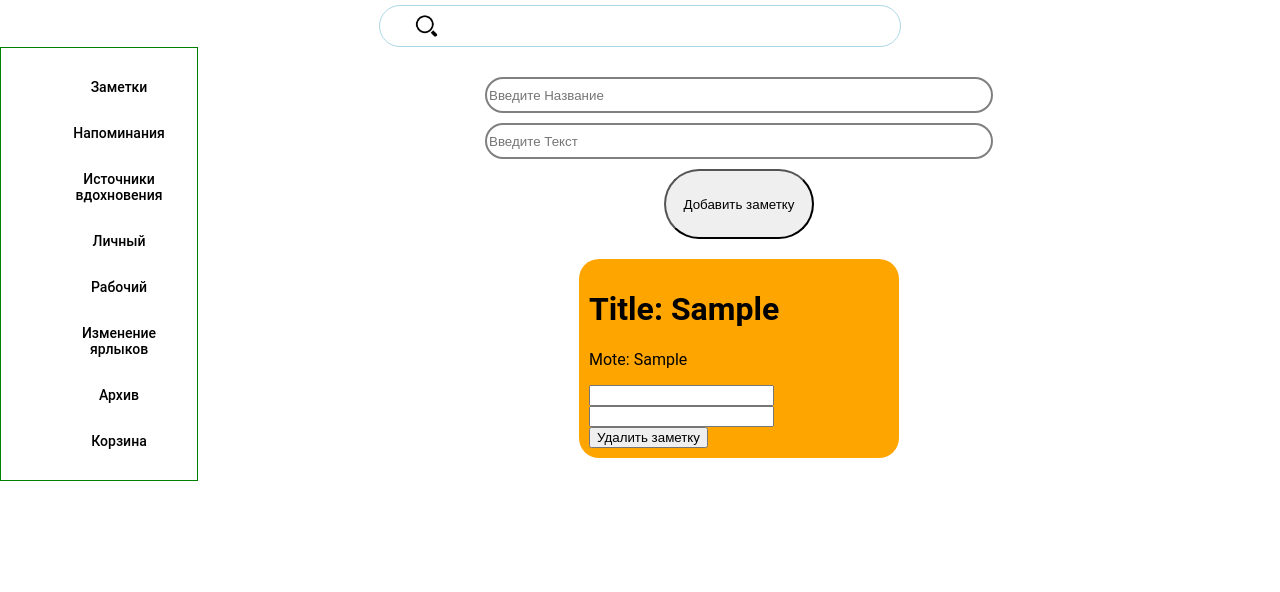
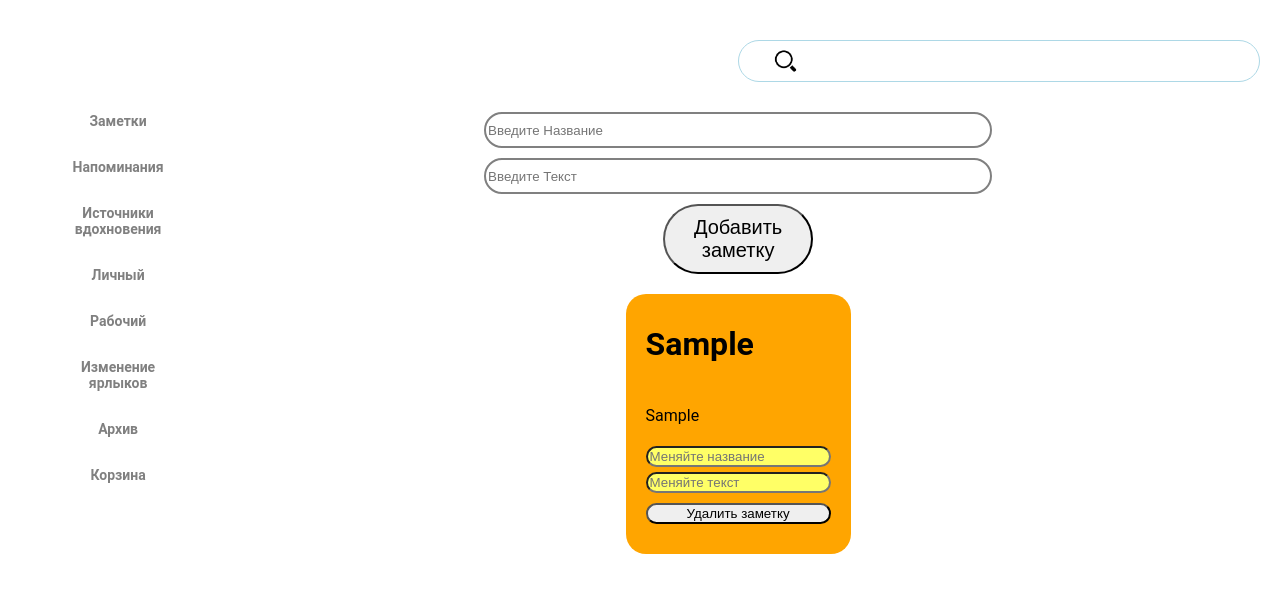
Before and after one commit to DiyazMukhanov/Diyaz-notes, a React (Create React App) app: page / in a window 1280 px wide. Both pictures are taken after typing "Sample", "Sample" into the empty fields and a click on the button "Добавить заметку". Shown: the top 592 px of the page. Built offline with nearby package versions, Linux system fonts and the light colour scheme.

Commit message:
Some-styling

```diff
--- a/src/components/linkItem.module.css
+++ b/src/components/linkItem.module.css
@@ -3,6 +3,7 @@
     padding: 15px;
     text-align: center;
     font-size: 14px;
-    font-weight: 500;
+    font-weight: bold;
     cursor: pointer;
+    color: grey;
 }
--- a/src/components/search.module.css
+++ b/src/components/search.module.css
@@ -2,7 +2,9 @@
     /*border: solid green 1px;*/
     padding-top: 5px;
     display: flex;
-    justify-content: center;
+    justify-content: flex-end;
+    padding-right: 20px;
+    padding-top: 40px;
 }
 
 .search {
--- a/src/components/sidebar.module.css
+++ b/src/components/sidebar.module.css
@@ -1,3 +1,3 @@
 .sidebar {
-    border: solid green 1px;
+    /*border: solid green 1px;*/
 }
--- a/src/components/workspace/createNote.module.css
+++ b/src/components/workspace/createNote.module.css
@@ -25,4 +25,5 @@
     height: 70px;
     border-radius: 40px;
     cursor: pointer;
+    font-size: 20px;
 }
--- a/src/components/workspace/note.module.css
+++ b/src/components/workspace/note.module.css
@@ -3,5 +3,18 @@
     background: orange;
     max-width: 300px;
     border-radius: 20px;
-    padding: 10px;
+    padding: 10px 20px 30px 20px;
+    display: flex;
+    flex-direction: column;
+    gap: 5px;
 }
+
+.note input {
+    border-radius: 20px;
+    background: #ffff66;
+}
+
+.button {
+    border-radius: 20px;
+    margin-top: 5px;
+}
--- a/src/components/workspace/note.tsx
+++ b/src/components/workspace/note.tsx
@@ -30,11 +30,11 @@ const Note: React.FC<Props> = (props) => {
     }
 
     return (<div className={styles.note}>
-       <h1>Title: {props.title}</h1>
-        {/* @ts-ignore */}<p>Mote: {props.text}</p>
-        {/* @ts-ignore */}<input id='title' onChange={updateHandler}/>
-        <input id='text' onChange={updateHandler}/>
-        <button onClick={removeNoteHandler}>Удалить заметку</button>
+       <h1>{props.title}</h1>
+        {/* @ts-ignore */}<p>{props.text}</p>
+        {/* @ts-ignore */}<input id='title' onChange={updateHandler} placeholder='Меняйте название'/>
+        <input id='text' onChange={updateHandler} placeholder='Меняйте текст'/>
+        <button onClick={removeNoteHandler} className={styles.button}>Удалить заметку</button>
     </div>)
 }
 
```
